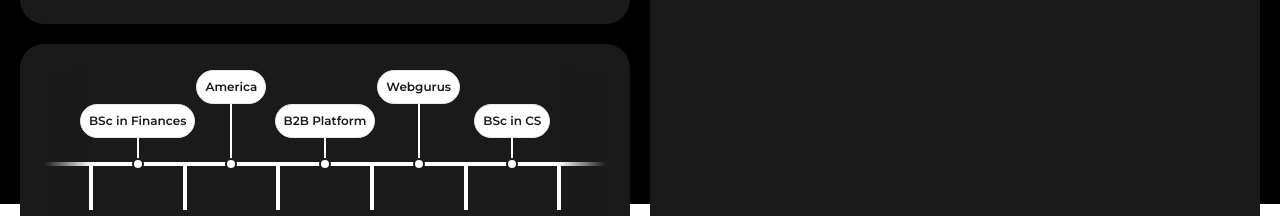
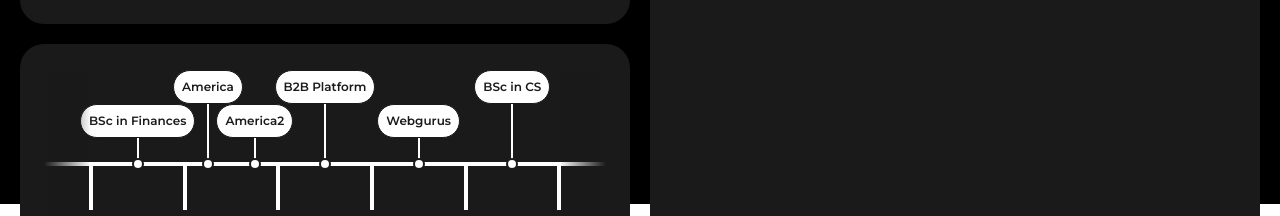
Before and after one commit to Barabasbalazs/personal-site, a Nuxt app: page / in a window 1280 px wide. Shown: the part 596-812 px from the top of the page. Built offline with nearby package versions, Linux system fonts and the light colour scheme.

Commit message:
lintfix and made the timeline items more visible when compressed

```diff
--- a/components/cards/Timeline.vue
+++ b/components/cards/Timeline.vue
@@ -11,18 +11,17 @@
           >
             <div
               v-for="itemIndex in years.length - 1"
+              :key="itemIndex"
               class="w-full flex justify-between"
             >
               <div
                 v-for="{ item, index } in sortedExperiences[itemIndex - 1]"
+                :key="index"
                 class="flex flex-col w-full h-full items-center relative"
               >
                 <div
-                  class="absolute bg-white text-dark p-2 border rounded-3xl text-xs font-semibold lg:whitespace-nowrap text-center min-w-16"
-                  :class="[
-                    { mt_34: index % 2 === 0 },
-                    index % 2 === 0 ? 'z-30' : 'z-10',
-                  ]"
+                  class="absolute bg-white text-dark p-2 border border-dark rounded-3xl text-xs font-semibold lg:whitespace-nowrap text-center min-w-16"
+                  :class="[{ mt_34: index % 2 === 0 }, `z-${index * 10}`]"
                 >
                   <p>{{ item }}</p>
                 </div>
@@ -73,6 +72,10 @@ const experienceItems = [
     item: "America",
   },
   {
+    start: 2021,
+    item: "America2",
+  },
+  {
     start: 2022,
     item: "B2B Platform",
   },
@@ -92,7 +95,7 @@ const sortedExperiences = computed(() => {
     index,
   }));
   return years.map((year) =>
-    indexedExperienceItems.filter((item) => item.start === year)
+    indexedExperienceItems.filter((item) => item.start === year),
   );
 });
 
--- a/components/cards/marquee/Links.vue
+++ b/components/cards/marquee/Links.vue
@@ -41,11 +41,11 @@ interface Props {
 const props = withDefaults(defineProps<Props>(), { right: true });
 
 const toPercentage = computed(() =>
-  props.right ? "translateX(100%)" : "translateX(-100%)"
+  props.right ? "translateX(100%)" : "translateX(-100%)",
 );
 
 const fromPercentage = computed(() =>
-  props.right ? "translateX(-100%)" : "translateX(100%)"
+  props.right ? "translateX(-100%)" : "translateX(100%)",
 );
 </script>
 
--- a/constants/head-items.ts
+++ b/constants/head-items.ts
@@ -29,5 +29,5 @@ export const defaultHeadItems = {
     },
   ],
   link: linkItems,
-  title: "Barabás Balázs - Full Stack Developer"
+  title: "Barabás Balázs - Full Stack Developer",
 } as MetaObject;
--- a/layouts/default.vue
+++ b/layouts/default.vue
@@ -1,5 +1,5 @@
 <template>
-  <div class="p-5 bg-black text-white md:h-screen ">
+  <div class="p-5 bg-black text-white lg:h-screen">
     <NuxtLayout name="cardwrapper" class="w-full h-full" cols>
       <slot
     /></NuxtLayout>
--- a/pages/classic.vue
+++ b/pages/classic.vue
@@ -9,7 +9,7 @@
       <template #title>{{ title }}</template>
       <template #content>
         <template v-if="typeof content === 'string'">{{ content }}</template>
-        <component v-else :is="content" />
+        <component :is="content" v-else />
       </template>
     </NuxtLayout>
   </NuxtLayout>
@@ -23,6 +23,6 @@ onMounted(() =>
     behavior: "smooth",
     block: "start",
     inline: "nearest",
-  })
+  }),
 );
 </script>
--- a/tailwind.config.js
+++ b/tailwind.config.js
@@ -14,7 +14,7 @@ export default {
         sans: ["Montserrat", "sans"],
       },
       colors: {
-        "dark": "#1A1A1A",
+        dark: "#1A1A1A",
       },
     },
   },
```
Also changed, not shown: components/PageSidebar.vue (+6 -2 lines), eslint.config.mjs (+6 -3 lines).
